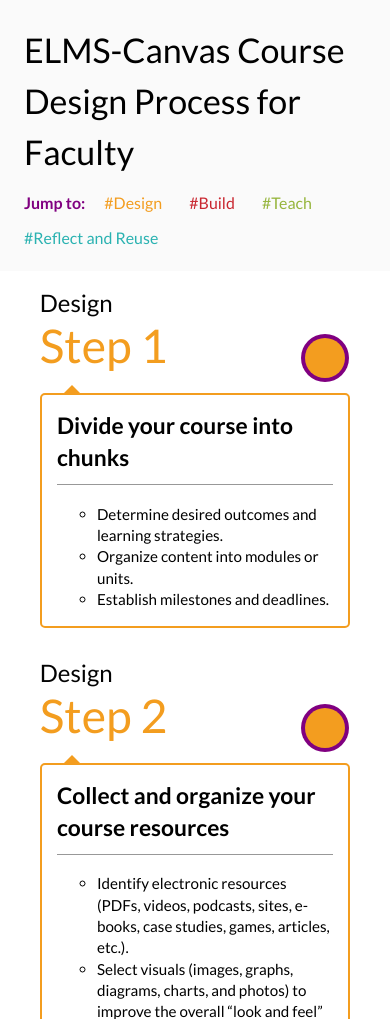
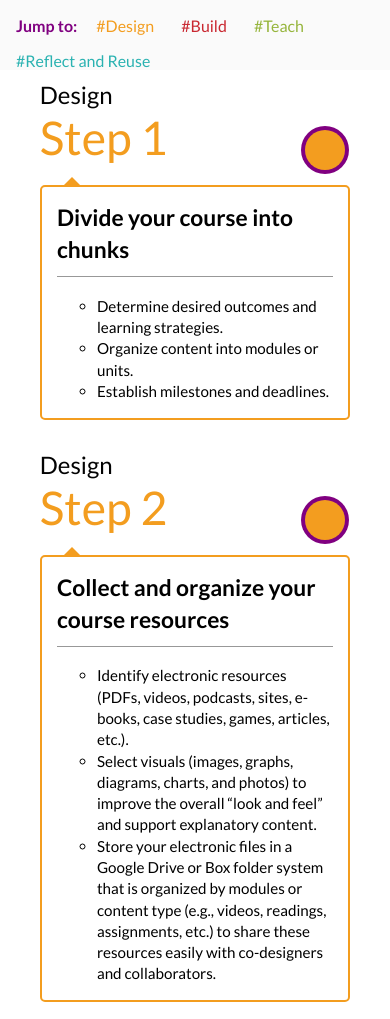
Before and after one commit to jcychang/LTD, a plain HTML site: page index.html in a window 390 px wide. Shown: the top 1019 px of the page. Drawn offline with nearby package versions, Linux system fonts and the light colour scheme.

Commit message:
refactor margins

```diff
--- a/css/component.css
+++ b/css/component.css
@@ -19,7 +19,7 @@
 }
 
 .cbp_tmtimeline .section {
-  padding-top: 10em;
+  padding-top: 4em;
 }
 
 .cbp_tmtimeline #reflect{
@@ -242,6 +242,6 @@
 	}
 
   .cbp_tmtimeline .section {
-    padding-top: 18em;
+    padding-top: 5em;
   }
 }
--- a/css/default.css
+++ b/css/default.css
@@ -69,7 +69,7 @@
 
 .container > header {
   background: rgba(250,250,250,0.90);
-	padding: 1.5em;
+	padding: 0 1em;
   width: 100%;
   position: fixed;
   top: 0;
--- a/index.html
+++ b/index.html
@@ -19,7 +19,6 @@
 	<body>
 		<div class="container">
 			<header class="clearfix navigation">
-				<h1>ELMS-Canvas Course Design Process for Faculty</h1>
         <p class="quick-links lk-jump"><strong>Jump to:</strong></p>
         <a class="page-scroll lk-design" href="#design">#Design</a>
         <a class="page-scroll lk-build" href="#build">#Build</a>
```
